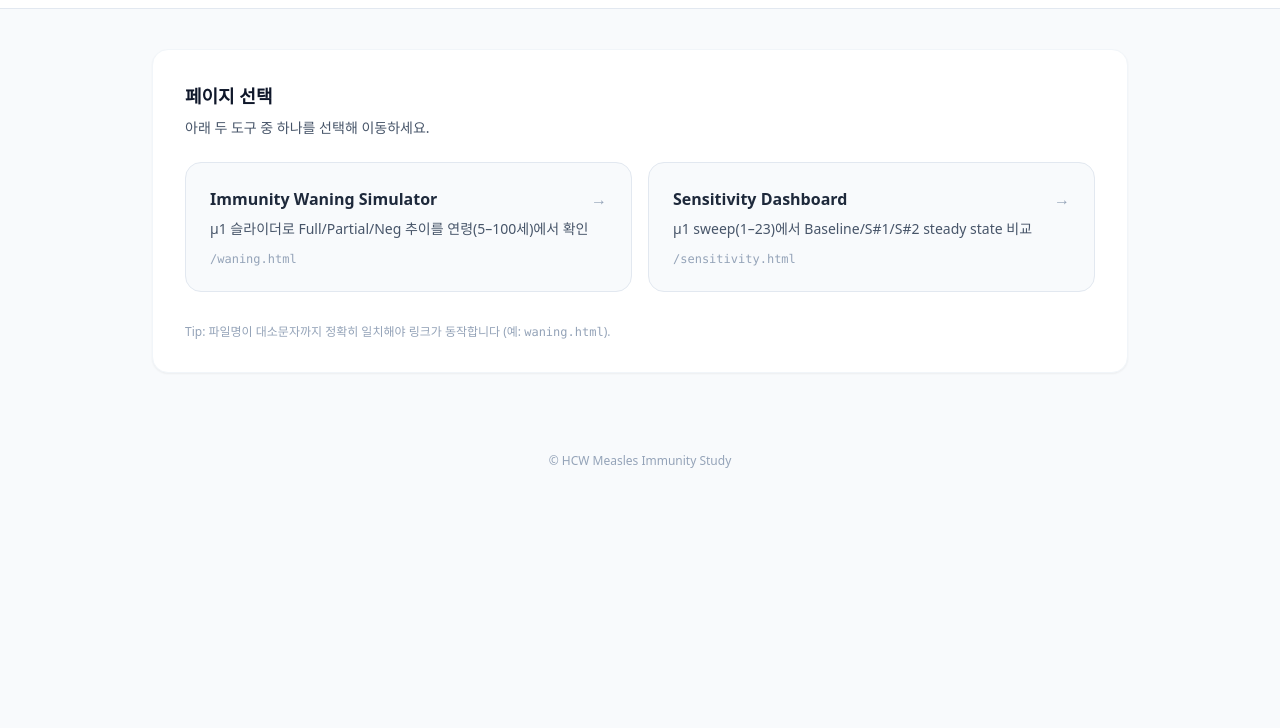
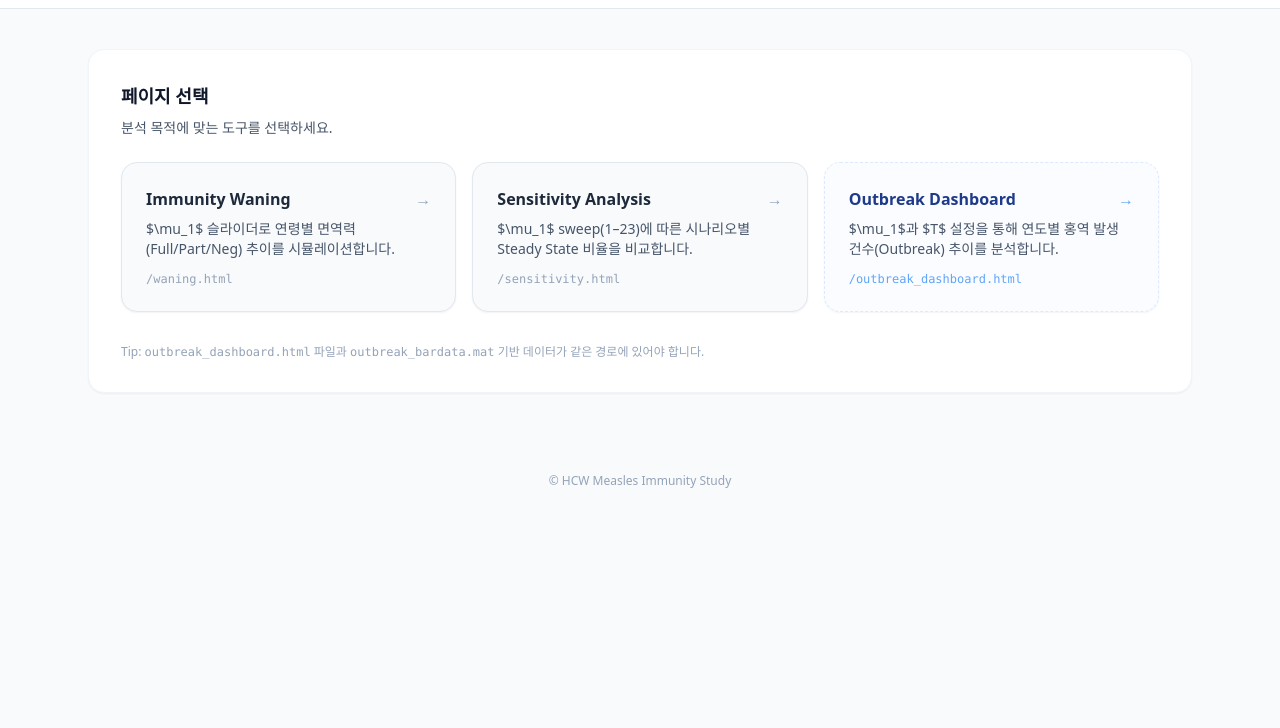
Before and after one commit to Junyoung-zZZ/Measles-simulation, a plain HTML site: page index.html in a window 1280 px wide. Shown: the part 72-800 px from the top of the page. Drawn offline with nearby package versions, Linux system fonts and the light colour scheme.

Commit message:
Update index.html

```diff
--- a/index.html
+++ b/index.html
@@ -8,7 +8,7 @@
 </head>
 <body class="bg-slate-50 text-slate-900">
   <header class="bg-white border-b border-slate-200">
-    <div class="max-w-5xl mx-auto px-6 py-6 flex items-center justify-between">
+    <div class="max-w-6xl mx-auto px-6 py-6 flex items-center justify-between">
       <div class="flex items-center gap-2">
         <span class="text-2xl">🏥</span>
         <h1 class="text-xl font-bold">HCW Measles Research · Web Tools</h1>
@@ -17,46 +17,58 @@
     </div>
   </header>
 
-  <main class="max-w-5xl mx-auto px-6 py-10">
+  <main class="max-w-6xl mx-auto px-6 py-10">
     <section class="bg-white rounded-2xl border border-slate-100 shadow-sm p-8">
       <h2 class="text-lg font-bold mb-2">페이지 선택</h2>
       <p class="text-sm text-slate-600 mb-6">
-        아래 두 도구 중 하나를 선택해 이동하세요.
+        분석 목적에 맞는 도구를 선택하세요.
       </p>
 
-      <div class="grid md:grid-cols-2 gap-4">
+      <div class="grid md:grid-cols-3 gap-4">
         <a href="./waning.html"
-           class="group block rounded-2xl border border-slate-200 bg-slate-50 hover:bg-white p-6 transition">
+           class="group block rounded-2xl border border-slate-200 bg-slate-50 hover:bg-white p-6 transition shadow-sm hover:shadow-md">
           <div class="flex items-center justify-between">
-            <h3 class="font-bold text-slate-800">Immunity Waning Simulator</h3>
-            <span class="text-slate-400 group-hover:text-blue-600">→</span>
+            <h3 class="font-bold text-slate-800">Immunity Waning</h3>
+            <span class="text-slate-400 group-hover:text-blue-600 transition-transform group-hover:translate-x-1">→</span>
           </div>
           <p class="mt-2 text-sm text-slate-600">
-            μ1 슬라이더로 Full/Partial/Neg 추이를 연령(5–100세)에서 확인
+            $\mu_1$ 슬라이더로 연령별 면역력(Full/Part/Neg) 추이를 시뮬레이션합니다.
           </p>
           <p class="mt-3 text-xs text-slate-400 font-mono">/waning.html</p>
         </a>
 
         <a href="./sensitivity.html"
-           class="group block rounded-2xl border border-slate-200 bg-slate-50 hover:bg-white p-6 transition">
+           class="group block rounded-2xl border border-slate-200 bg-slate-50 hover:bg-white p-6 transition shadow-sm hover:shadow-md">
           <div class="flex items-center justify-between">
-            <h3 class="font-bold text-slate-800">Sensitivity Dashboard</h3>
-            <span class="text-slate-400 group-hover:text-blue-600">→</span>
+            <h3 class="font-bold text-slate-800">Sensitivity Analysis</h3>
+            <span class="text-slate-400 group-hover:text-blue-600 transition-transform group-hover:translate-x-1">→</span>
           </div>
           <p class="mt-2 text-sm text-slate-600">
-            μ1 sweep(1–23)에서 Baseline/S#1/S#2 steady state 비교
+            $\mu_1$ sweep(1–23)에 따른 시나리오별 Steady State 비율을 비교합니다.
           </p>
           <p class="mt-3 text-xs text-slate-400 font-mono">/sensitivity.html</p>
+        </a>
+
+        <a href="./outbreak_dashboard.html"
+           class="group block rounded-2xl border border-blue-100 bg-blue-50/30 hover:bg-white p-6 transition shadow-sm hover:shadow-md border-dashed">
+          <div class="flex items-center justify-between">
+            <h3 class="font-bold text-blue-900">Outbreak Dashboard</h3>
+            <span class="text-blue-400 group-hover:text-blue-600 transition-transform group-hover:translate-x-1">→</span>
+          </div>
+          <p class="mt-2 text-sm text-slate-600">
+            $\mu_1$과 $T$ 설정을 통해 연도별 홍역 발생 건수(Outbreak) 추이를 분석합니다.
+          </p>
+          <p class="mt-3 text-xs text-blue-400 font-mono">/outbreak_dashboard.html</p>
         </a>
       </div>
 
       <div class="mt-8 text-xs text-slate-400">
-        Tip: 파일명이 대소문자까지 정확히 일치해야 링크가 동작합니다 (예: <code>waning.html</code>).
+        Tip: <code>outbreak_dashboard.html</code> 파일과 <code>outbreak_bardata.mat</code> 기반 데이터가 같은 경로에 있어야 합니다.
       </div>
     </section>
   </main>
 
-  <footer class="max-w-5xl mx-auto px-6 py-10 text-center text-xs text-slate-400">
+  <footer class="max-w-6xl mx-auto px-6 py-10 text-center text-xs text-slate-400">
     <p>© HCW Measles Immunity Study</p>
   </footer>
 </body>
```
